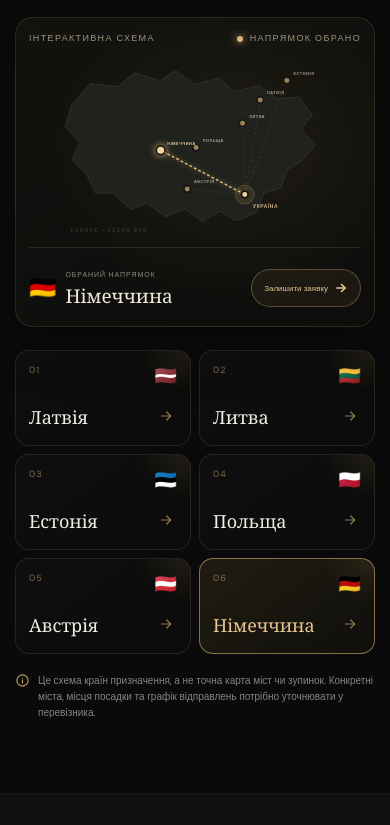
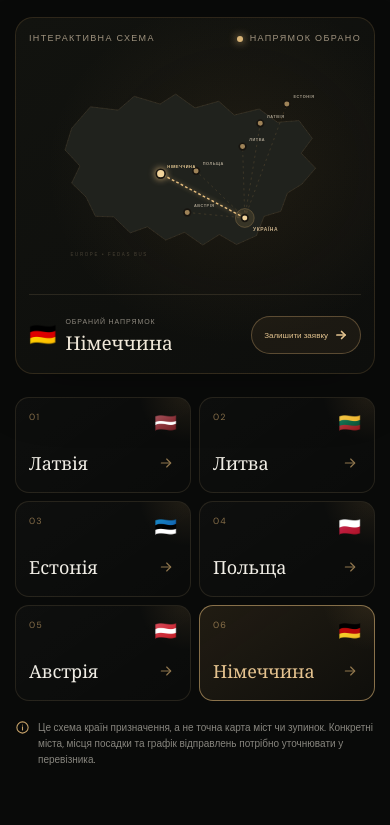
Before and after one commit to Mikhd5/fedas.bus, a React app: page / in a window 390 px wide. Shown: the part 1128-1953 px from the top of the page. Built offline with nearby package versions, Linux system fonts and the light colour scheme.

Commit message:
Limit map dimensions to map illustration only

```diff
--- a/styles.css
+++ b/styles.css
@@ -382,7 +382,7 @@ img { display: block; max-width: 100%; }
 .route-map__topline { display:flex; justify-content:space-between; gap:12px; color:#9e927e; font-size:8px; letter-spacing:.18em; }
 .route-map__topline span:last-child { display:flex; align-items:center; gap:7px; }
 .route-map__topline i { width:6px; height:6px; border-radius:50%; background:#d9b477; box-shadow:0 0 9px #d9b477; }
-.route-map svg { display:block; width:100%; height:275px; overflow:visible; }
+.route-map__diagram { display:block; width:100%; height:275px; overflow:visible; }
 .route-map__land { fill:#20221d; stroke:rgba(202,165,108,.18); stroke-width:1.2; }
 .route-map__border { fill:none; stroke:rgba(213,187,145,.12); stroke-width:1; stroke-dasharray:2 7; }
 .route-map__route { stroke:rgba(201,157,91,.22); stroke-width:1.4; stroke-dasharray:4 6; transition:stroke .25s,stroke-width .25s; }
@@ -461,7 +461,7 @@ body { overflow-x: hidden; }
   font-size: 9px;
   letter-spacing: .15em;
 }
-.route-map > svg {
+.route-map__diagram {
   width: 100%;
   height: auto;
   aspect-ratio: 600 / 340;
@@ -613,7 +613,7 @@ body { overflow-x: hidden; }
     padding: 14px 13px 13px;
     border-radius: 18px;
   }
-  .route-map > svg {
+  .route-map__diagram {
     height: auto;
     aspect-ratio: 600 / 340;
     margin: 8px 0 5px;
```
